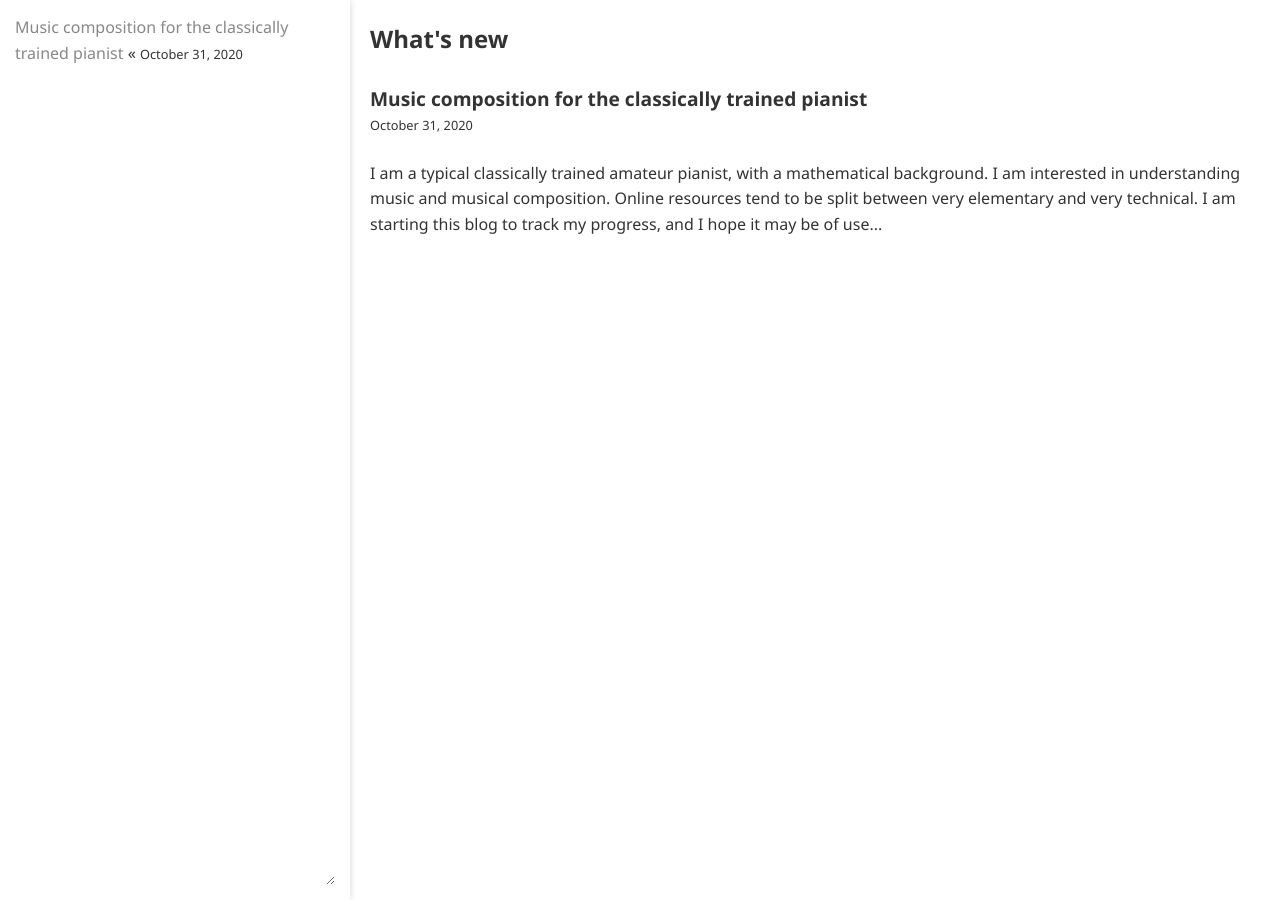
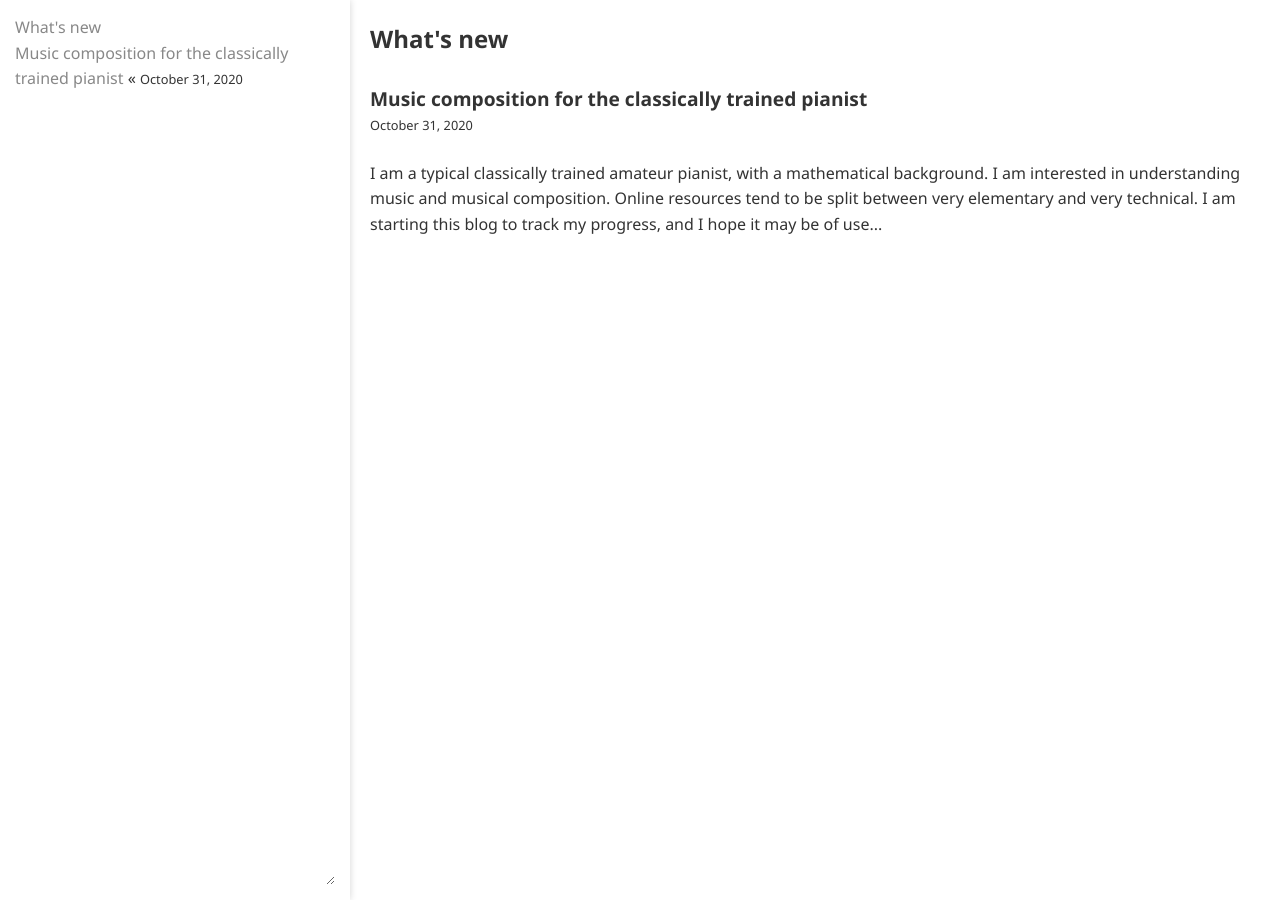
Before and after one commit to ansyblenetwork/sdg, a Jekyll site: the page built from index.html, in a window 1280 px wide. Built offline with Jekyll 4.4.1, drawn with Linux system fonts in a browser that asks for light colours.

Commit message:
Update page.html

```diff
--- a/_layouts/page.html
+++ b/_layouts/page.html
@@ -14,6 +14,7 @@
 	<body>
 		<div class="sidenav">
 		<div class="rpanel" style="flex-grow: 1; position:relative; min-width:250px; margin-bottom:0px" id="accountPanel">
+		<a href="{{ site.url | relative_url }}">What's new</a>
 		<ul>
 			{% for post in site.posts %}
 				<li><a href="{{ post.url | relative_url }}">{{ post.title }}</a> &laquo;&nbsp;<span class="date-format">{{ post.date | date: "%B %-d, %Y" }}</span></li>
```
